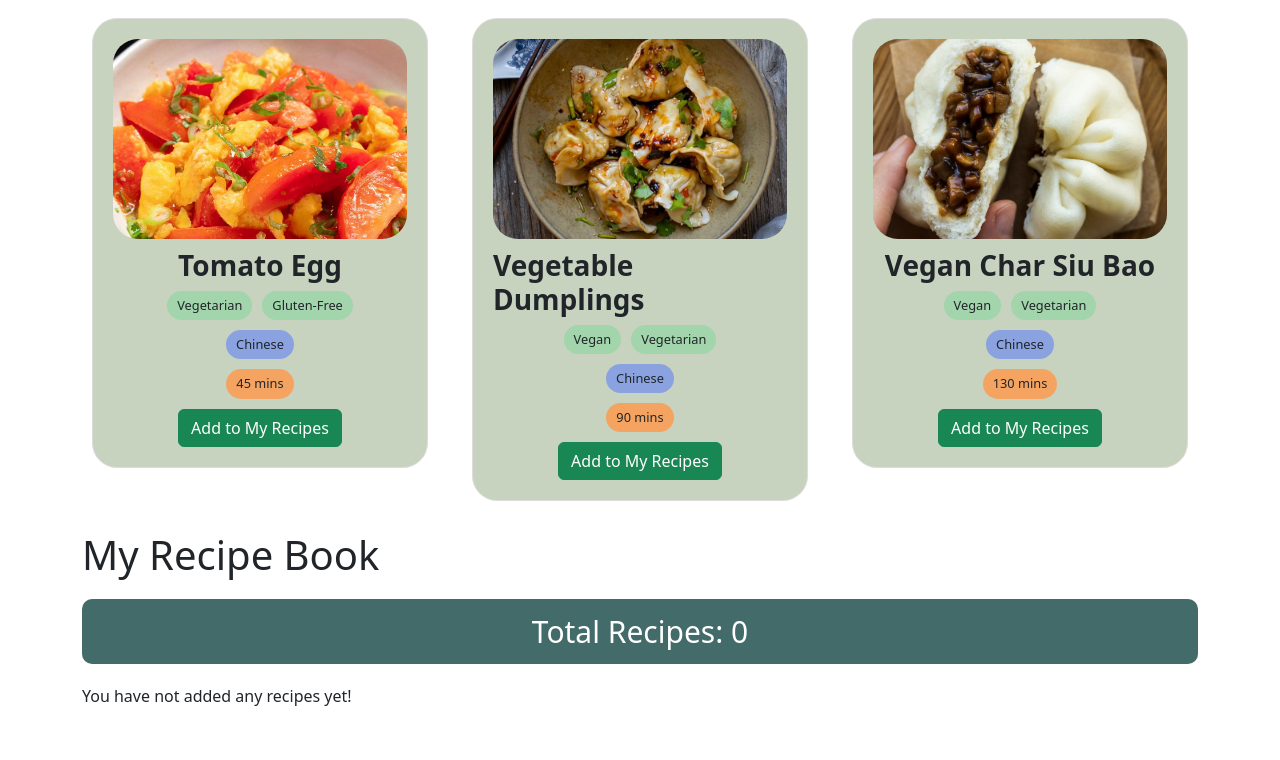
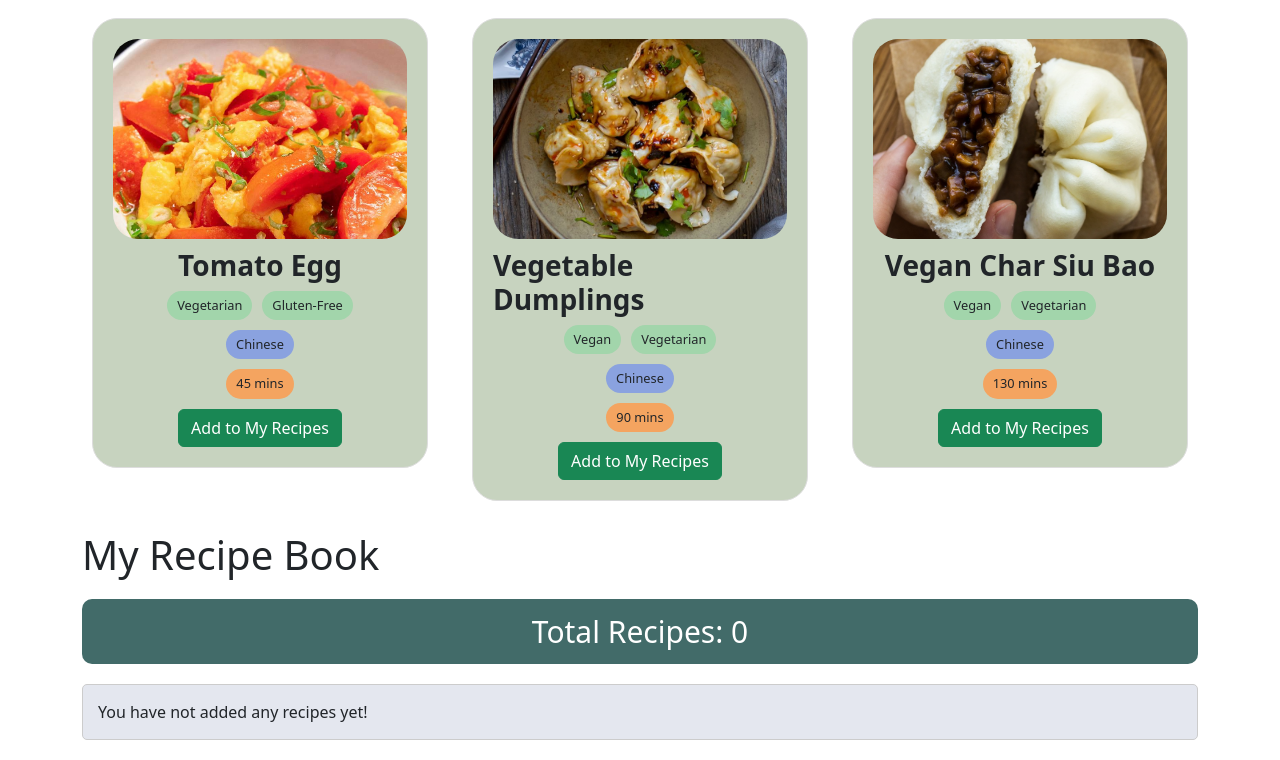
Before and after one commit to angelay1006/CS1300-Development, a React (Create React App) app: page / in a window 1280 px wide. Shown: the part 1963-2723 px from the top of the page. Before the commit the page ends 2687 px from the top, so only its background shows below. Built offline with nearby package versions, Linux system fonts and the light colour scheme.

Commit message:
comments and cleanup

```diff
--- a/public/index.html
+++ b/public/index.html
@@ -24,7 +24,7 @@
       work correctly both with client-side routing and a non-root public URL.
       Learn how to configure a non-root public URL by running `npm run build`.
     -->
-    <title>React App</title>
+    <title> Culinary Recipe Explorer </title>
   </head>
   <body>
     <noscript>You need to enable JavaScript to run this app.</noscript>
--- a/src/App.css
+++ b/src/App.css
@@ -9,11 +9,11 @@
 }
 
 .recipe-count-box {
-  background-color: #426B69; /* Light grey background, you can choose any color */
+  background-color: #426B69;
   padding: 10px;
-  margin-top: 20px; /* Adjust as needed */
-  border-radius: 10px; /* Optional: for rounded corners */
-  text-align: center; /* Centers the text */
+  margin-top: 20px;
+  border-radius: 10px;
+  text-align: center;
   font-size: 30px;
   color: white;
 }
@@ -36,6 +36,13 @@
 
 .empty-message {
   padding-top: 20px;
+  background-color: #E4E7EF;
+  padding: 15px;
+  margin-top: 20px;
+  border-radius: 5px;
+  border: 1px solid #ccc;
+  max-width: 100%;
+  margin: 20px auto;
 }
 
 .reset-box {
--- a/src/App.js
+++ b/src/App.js
@@ -20,9 +20,9 @@ function App() {
 
   // reset
   const resetFiltersAndSorting = () => {
-    setSelectedCuisines([]); // Reset selected cuisines
-    setSelectedDietaryPreferences([]); // Reset selected dietary preferences
-    setSortOrder('default'); // Reset sort order to default
+    setSelectedCuisines([]);
+    setSelectedDietaryPreferences([]);
+    setSortOrder('default');
   };
 
   // recipe book
@@ -42,6 +42,7 @@ function App() {
 
 
   useEffect(() => {
+    // filtering logic
     let newFilteredRecipes = [...recipes];
 
     if (selectedCuisines.length) {
@@ -127,7 +128,7 @@ function App() {
             </div>
 
 
-
+            {/* if recipes are present */}
             {myRecipes.length > 0 ? (
               <div className="recipe-list-box">
                 <ul>
@@ -145,7 +146,7 @@ function App() {
                 </ul>
               </div>
             ) : (
-              <p className="empty-message">You have not added any recipes yet!</p>
+              <p className="empty-message"> You have not added any recipes yet!</p>
             )}
 
           </div>
--- a/src/components/Filter.css
+++ b/src/components/Filter.css
@@ -3,8 +3,6 @@
     border: 1px solid #ccc;
     padding: 20px;
     border-radius: 10px;
-    /* margin: 20px 0;  */
-    /* width: 27vw; */
 }
 
 .form-label {
```
